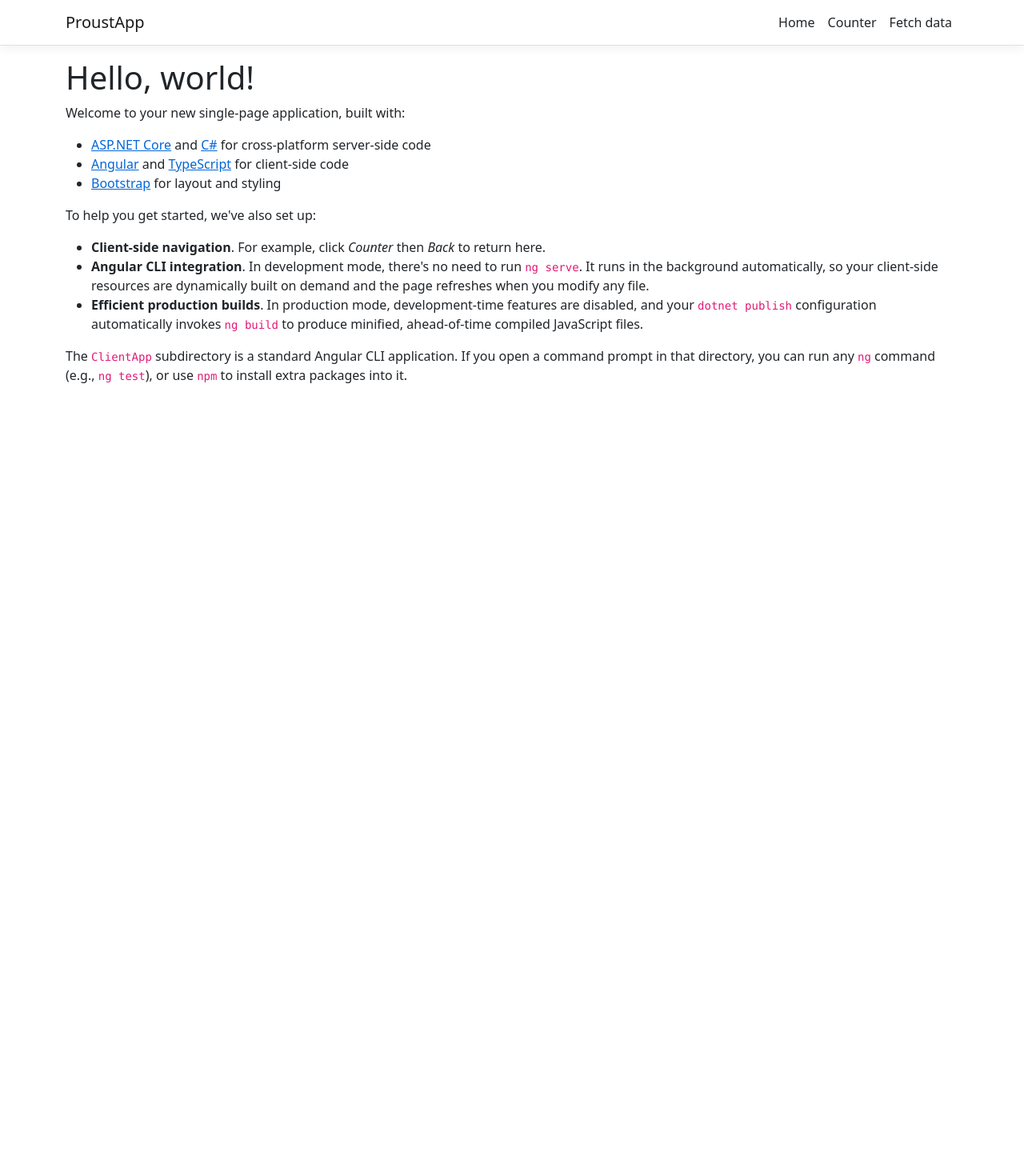
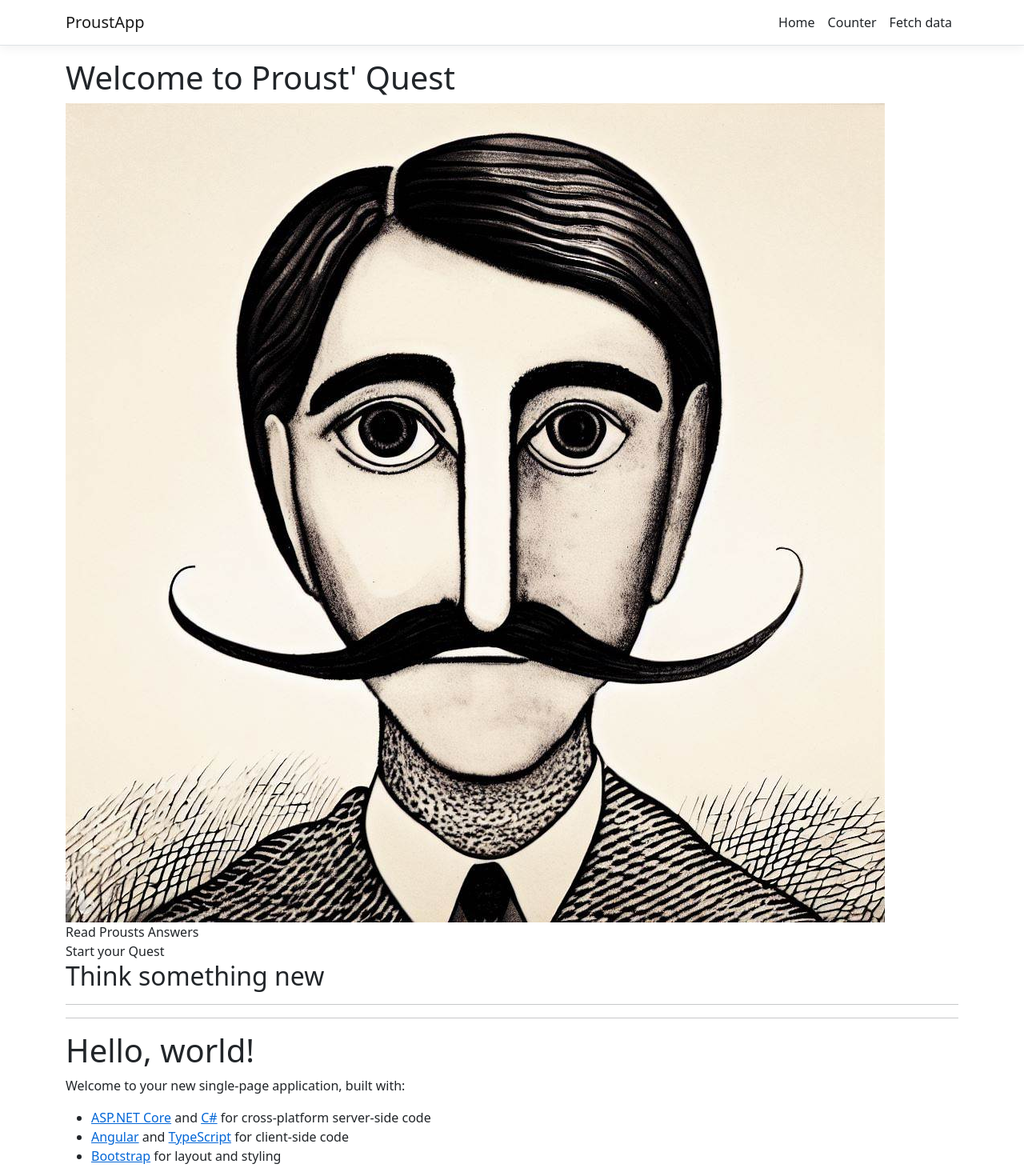
Before and after one commit to tim-ioplus/ProustApp, an Angular app in the folder ClientApp/: page / in a window 1280 px wide. Shown: the top 1470 px of the page at 80% size. Before the commit the page ends 800 px from the top, so only its background shows below. Built offline with nearby package versions, Linux system fonts and the light colour scheme.

Commit message:
story #0 Intro: update home component

```diff
--- a/ClientApp/src/app/home/home.component.html
+++ b/ClientApp/src/app/home/home.component.html
@@ -1,3 +1,15 @@
+<h1>Welcome to Proust' Quest</h1>
+<img src="./assets/MarcelProustPortrait4.jpeg" />
+<a class="nav-link text-dark" [routerLink]="['/dialog/1']">Read Prousts Answers</a>
+<a class="nav-link text-dark" [routerLink]="['/dialog/new']">Start your Quest</a>
+<h2>Think something new</h2>
+<!--<h3>Learn something about yourself.. </h3> --
+<h3>.. and others
+  -->
+
+
+<hr>
+<hr>
 <h1>Hello, world!</h1>
 <p>Welcome to your new single-page application, built with:</p>
 <ul>
```
Also changed, not shown: ClientApp/src/app/nav-menu/nav-menu.component.html (+2 -6 lines), ClientApp/src/assets/MarcelProustPortrait4.jpeg (added).
